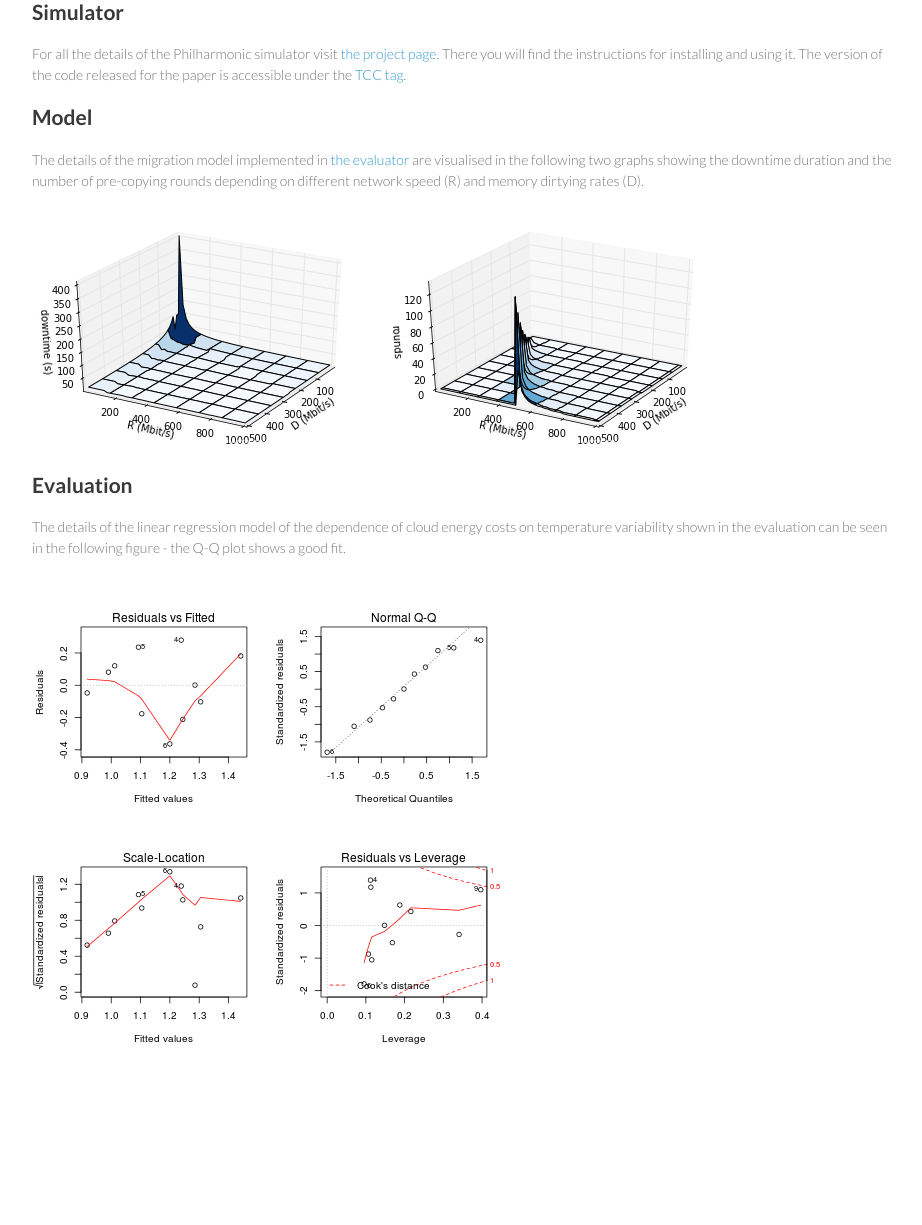
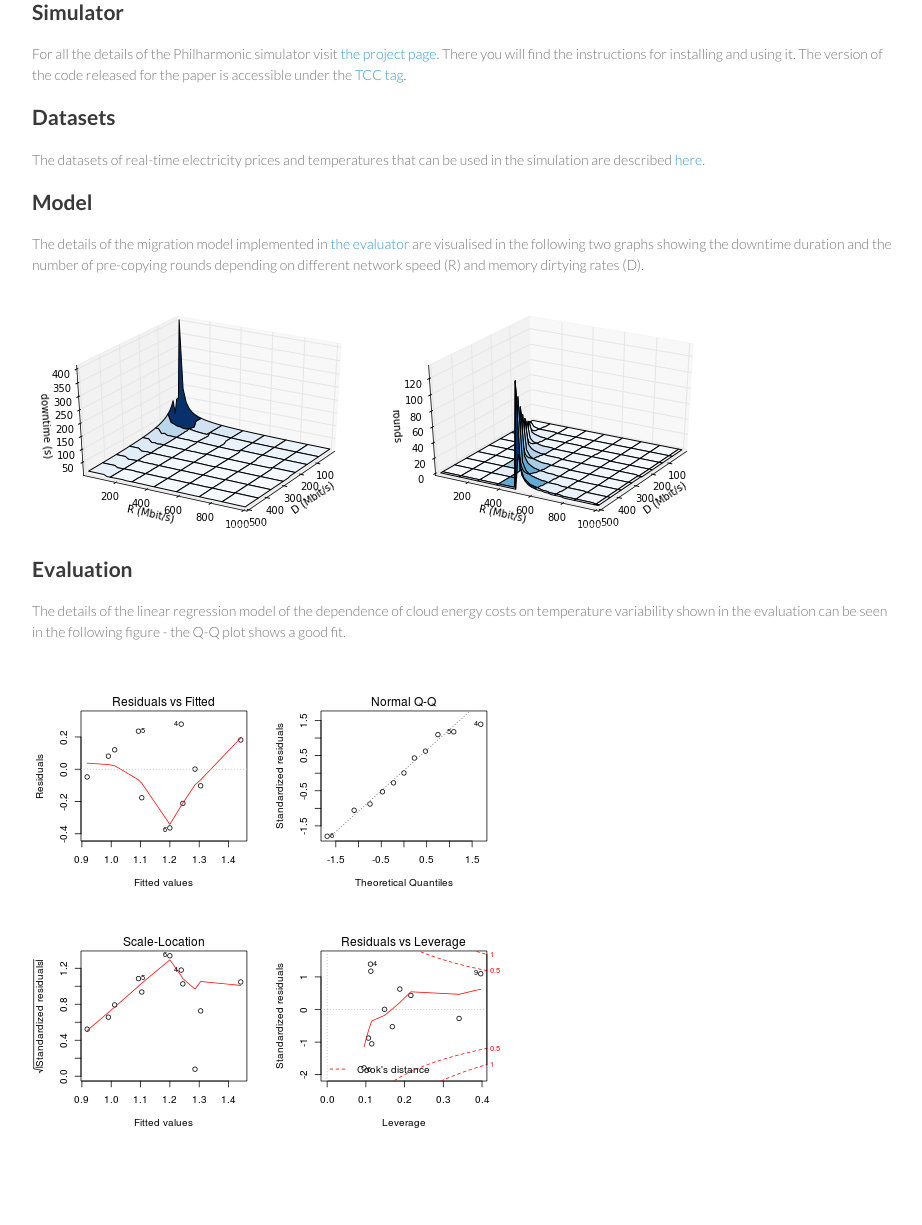
Before and after one commit to philharmonic/philharmonic.github.io, a Jekyll site: the page built from TCC.md, in a window 1280 px wide. Shown: the part 605-1830 px from the top of the page, without its empty margins (178-1100 px from the left). Built offline with Jekyll 4.4.1, drawn with Linux system fonts in a browser that asks for light colours; before the commit the page ends 1746 px from its top, so only the background shows below that.

Commit message:
TCC: link to the datasets

```diff
--- a/TCC.md
+++ b/TCC.md
@@ -35,6 +35,12 @@
 The version of the code released for the paper is accessible
 under the [TCC tag](https://github.com/philharmonic/philharmonic/tree/TCC/).
 
+## Datasets
+
+The datasets of real-time electricity prices and temperatures that can be used
+in the simulation are described
+[here](https://github.com/philharmonic/philharmonic/tree/master/io/geotemp).
+
 ## Model
 
 The details of the migration model implemented in
```
